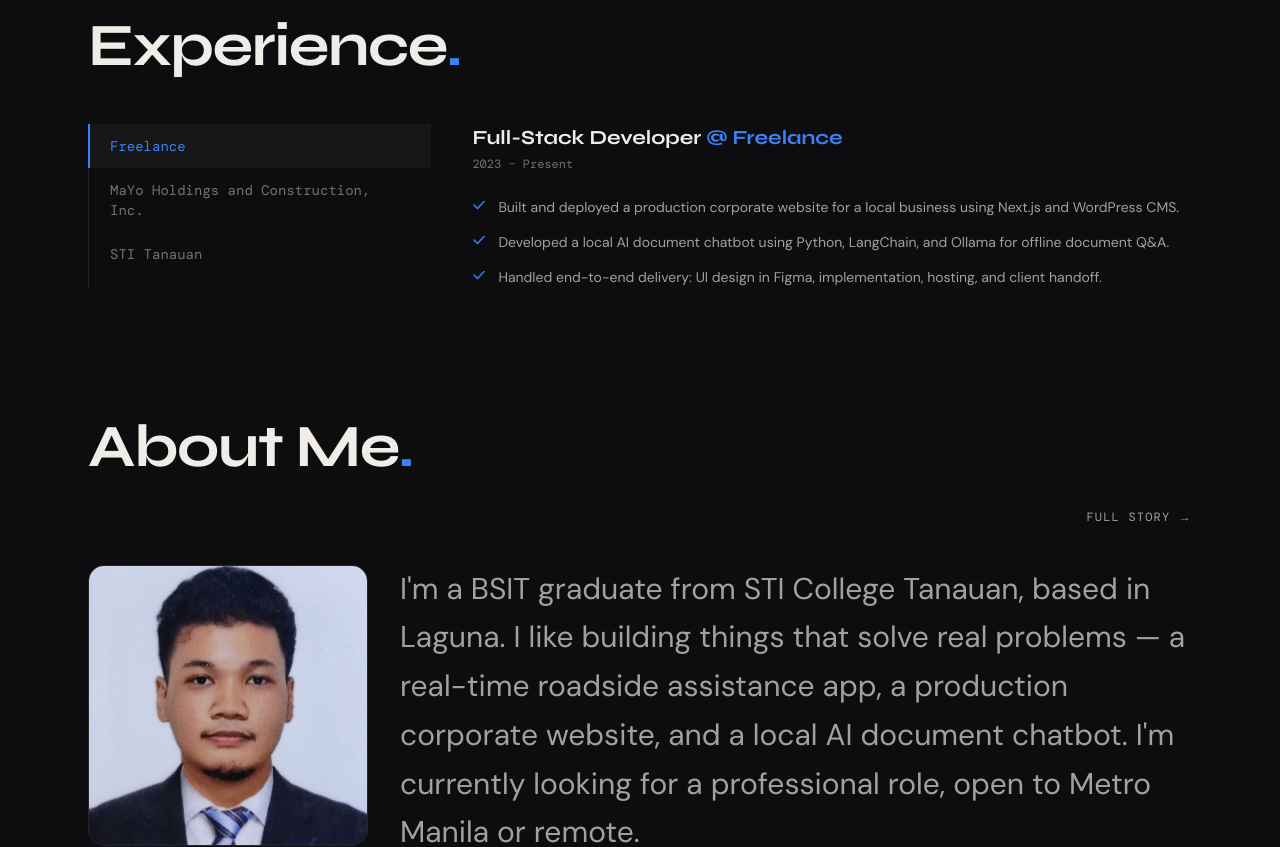
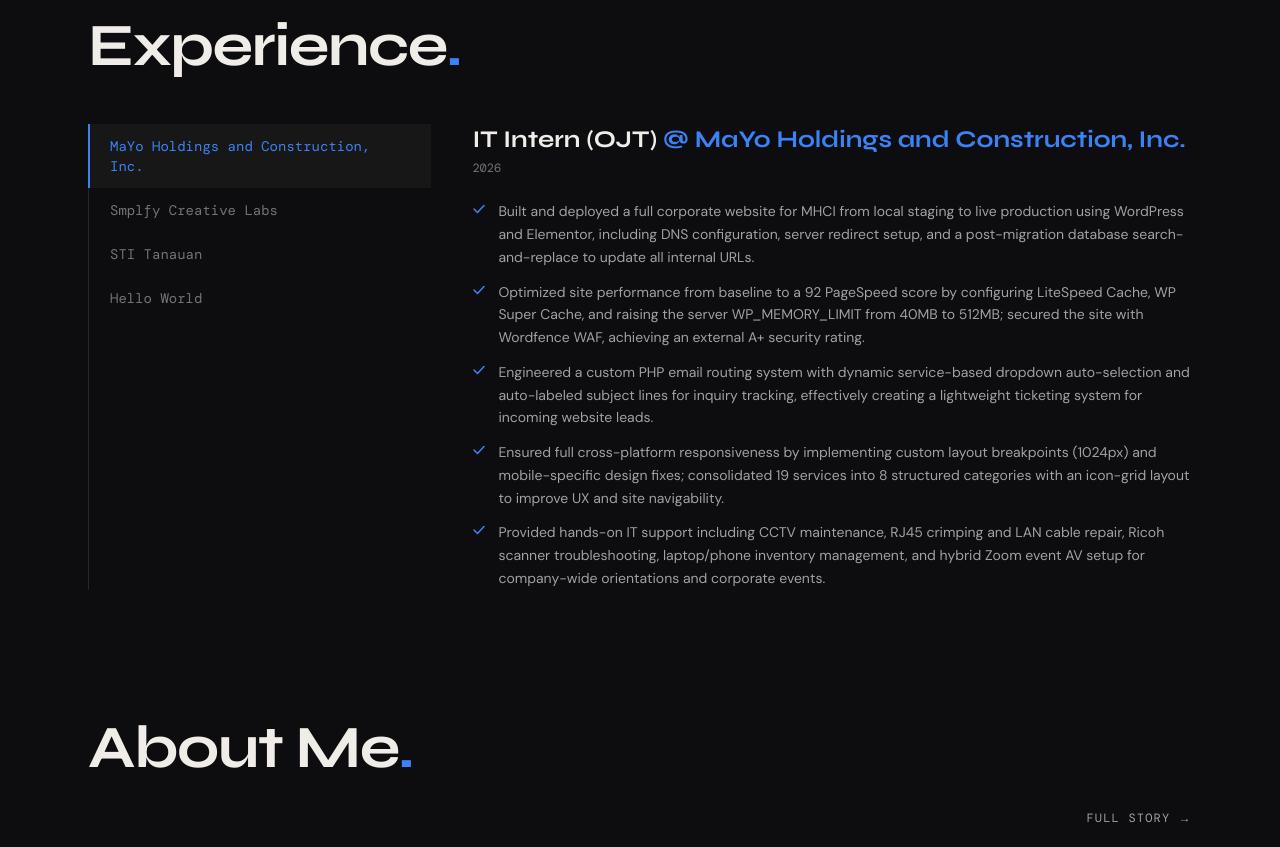
Before and after one commit to JRioP/Rio_Joshua_Portfolio, a Next.js app: page / in a window 1280 px wide. Shown: the part 1440-2287 px from the top of the page. Built offline with nearby package versions, Linux system fonts and the light colour scheme.

Commit message:
fixed The color on rotating text to have color and bold -Related the Experience Section with Resume

```diff
--- a/app/page.tsx
+++ b/app/page.tsx
@@ -56,7 +56,7 @@
         <h1 className="font-display text-6xl font-bold leading-tight tracking-tight">
           Hi, I'm Joshua <br />
         </h1>
-        <h1 className="font-display text-4xl font-bold leading-tight tracking-tight mb-6">
+        <h1 className="font-display text-4xl text-accent-500 font-bold leading-tight tracking-tight mb-6">
           <RotatingText/>
         </h1>
 
--- a/components/ui/ExperienceSection.tsx
+++ b/components/ui/ExperienceSection.tsx
@@ -3,16 +3,6 @@
 import { useState } from "react";
 
 const EXPERIENCES = [
-  {
-    company: "Freelance",
-    role: "Full-Stack Developer",
-    period: "2023 – Present",
-    bullets: [
-      "Built and deployed a production corporate website for a local business using Next.js and WordPress CMS.",
-      "Developed a local AI document chatbot using Python, LangChain, and Ollama for offline document Q&A.",
-      "Handled end-to-end delivery: UI design in Figma, implementation, hosting, and client handoff.",
-    ],
-  },
   {
     company: "MaYo Holdings and Construction, Inc.",
     role: "IT Intern (OJT)",
@@ -26,15 +16,32 @@
     ],
   },
   {
+    company: "Smplfy Creative Labs",
+    role: "WordPress Developer",
+    period: "2023 – 2024",
+    bullets: [
+      "Built and launched a full LGU website from scratch using WordPress and Elementor, enabling online access to government services for thousands of community residents.",
+      "Conducted stakeholder interviews with LGU staff to define requirements, translating community needs into functional website features through iterative feedback cycles.",
+      "Delivered responsive, accessible front-end interfaces using WordPress, Elementor, and vanilla JavaScript — reducing page load time through site-wide performance optimization.",
+      "Ensured full mobile responsiveness across all devices, improving public accessibility to government information and services.",
+    ],
+  },
+  {
     company: "STI Tanauan",
     role: "Thesis Lead Developer",
     period: "2024 – 2025",
     bullets: [
       "Led a team building a real-time roadside assistance Android app using Java and Firebase.",
       "Designed the system architecture, Firebase Realtime Database schema, and all core UI flows.",
-      "Create an Exam Study mobile application using andriod studio and java, implementing a firebase backend.",
-      "Coded DentaVault a C# desktop application for local dental clinic inventory management, implementing a custom SQL database and a user-friendly interface. Won as Best Project in the 2023 on Integration Programming Showcase.",
       "Presented and defended the project as part of the BSIT capstone requirement.",
+    ],
+  },
+  {
+    company: "Hello World",
+    role: "My First Hello World project",
+    period: "2022",
+    bullets: [
+      "Built Hello World, a simple Java program that displays 'Hello, World!' on the screen, as my first programming project to learn the basics of Development.",
     ],
   },
 ];
@@ -71,7 +78,7 @@
 
         {/* Right content */}
         <div className="flex-1 pl-10">
-          <h3 className="font-display text-xl font-bold mb-1">
+          <h3 className="font-display text-2xl font-bold mb-1">
             {exp.role}{" "}
             <span className="text-accent-500">@ {exp.company}</span>
           </h3>
```
